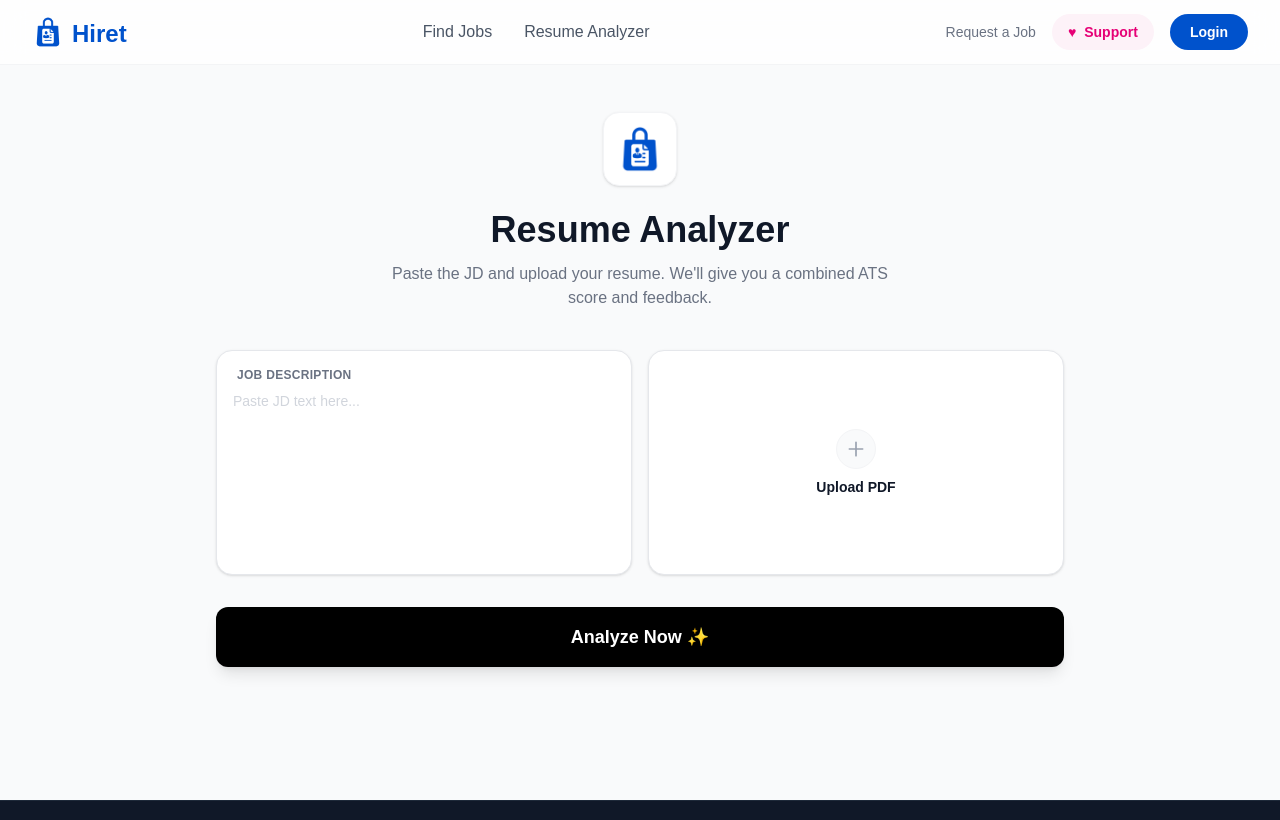
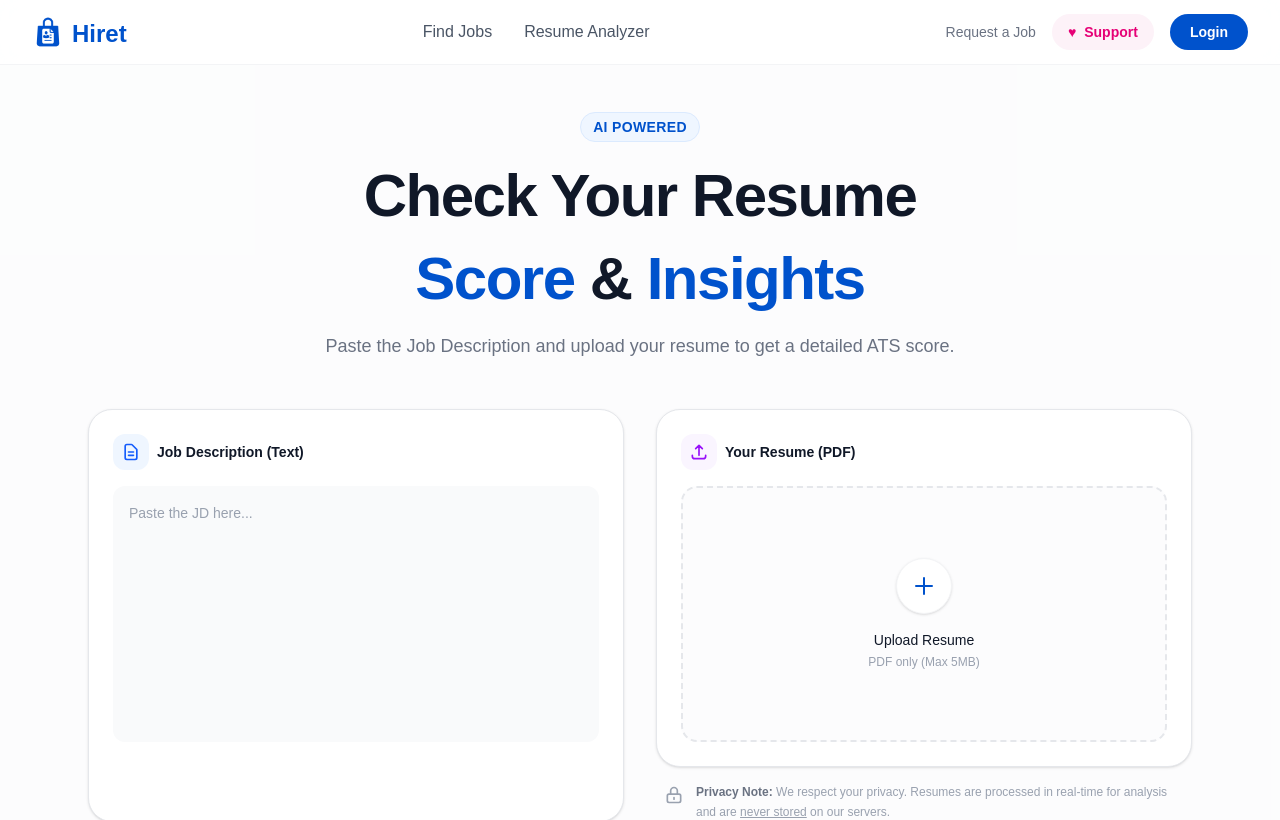
Before and after one commit to TheSurfBoard/Hiret, a Next.js app: page /analyzer in a window 1280 px wide. Shown: the top 820 px of the page. Built offline with nearby package versions, Linux system fonts and the light colour scheme; no server answers; a web font is replaced by a local one.

Commit message:
Updated the Design

```diff
--- a/app/analyzer/page.tsx
+++ b/app/analyzer/page.tsx
@@ -4,34 +4,18 @@ import NavBar from '@/components/NavBar';
 import { analyzeResume } from '../actions';
 import ReactMarkdown from 'react-markdown';
 import remarkGfm from 'remark-gfm';
-import Image from 'next/image';
 
 // Helper to get color based on score
 const getScoreColor = (score: number) => {
-  if (score >= 80) return "text-emerald-600 bg-emerald-50 border-emerald-200";
-  if (score >= 50) return "text-amber-600 bg-amber-50 border-amber-200";
-  return "text-rose-600 bg-rose-50 border-rose-200";
+  if (score >= 80) return "bg-emerald-500";
+  if (score >= 50) return "bg-amber-500";
+  return "bg-red-500";
 };
 
-// Circular Progress Component (Better for Mobile than linear)
-const ScoreRing = ({ score }: { score: number }) => {
-  const radius = 30;
-  const circumference = 2 * Math.PI * radius;
-  const offset = circumference - (score / 100) * circumference;
-
-  let strokeColor = "text-rose-500";
-  if (score >= 50) strokeColor = "text-amber-500";
-  if (score >= 80) strokeColor = "text-emerald-500";
-
-  return (
-    <div className="relative flex items-center justify-center">
-      <svg className="transform -rotate-90 w-24 h-24">
-        <circle cx="48" cy="48" r={radius} stroke="currentColor" strokeWidth="6" fill="transparent" className="text-gray-100" />
-        <circle cx="48" cy="48" r={radius} stroke="currentColor" strokeWidth="6" fill="transparent" strokeDasharray={circumference} strokeDashoffset={offset} strokeLinecap="round" className={`${strokeColor} transition-all duration-1000 ease-out`} />
-      </svg>
-      <span className="absolute text-xl font-bold font-display text-gray-900">{score}%</span>
-    </div>
-  );
+const getScoreBg = (score: number) => {
+  if (score >= 80) return "bg-emerald-500";
+  if (score >= 50) return "bg--500";
+  return "bg-red-500";
 };
 
 export default function Analyzer() {
@@ -46,137 +30,215 @@ export default function Analyzer() {
   };
 
   const handleAnalyze = async () => {
-    if (!jd || !file) { alert("Please enter JD and upload a Resume PDF!"); return; }
-    setLoading(true); setResult(''); setScore(0);
+    if (!jd || !file) {
+      alert("Please enter JD and upload a Resume PDF!");
+      return;
+    }
+    setLoading(true);
+    setResult('');
+    setScore(0);
 
     try {
       const reader = new FileReader();
       reader.readAsDataURL(file);
       reader.onload = async () => {
-        const base64Content = (reader.result as string).split(',')[1];
+        const base64String = reader.result as string;
+        const base64Content = base64String.split(',')[1];
         const data = await analyzeResume(jd, base64Content, file.name);
 
-        // 🔥 ROBUST REGEX FIX: Handles newlines, brackets, stars
-        // Looks for "Overall Match" followed by any characters until it hits a number
-        const match = data.match(/Overall Match[:\s\W]*(\d{1,3})/i);
-        if (match && match[1]) {
-          setScore(parseInt(match[1]));
-        } else {
-          setScore(0);
-        }
+        // Extract Score Logic
+        const match = data.match(/Match Score:\s*(\d+)%/i);
+        const extractedScore = match ? parseInt(match[1]) : 0;
+        setScore(extractedScore);
 
         setResult(data);
         setLoading(false);
       };
-    } catch (error) { console.error("Error:", error); alert("Analysis failed."); setLoading(false); }
+    } catch (error) {
+      console.error("Error:", error);
+      alert("Analysis failed.");
+      setLoading(false);
+    }
   };
 
   return (
-    <main className="min-h-screen bg-gray-50 selection:bg-brand-100 selection:text-brand-900 font-sans">
+    <main className="min-h-screen bg-gray-50/50 selection:bg-brand-100 selection:text-brand-900">
       <NavBar />
 
-      <div className="pt-28 pb-10 max-w-4xl mx-auto px-4 sm:px-6">
+      <div className="pt-28 pb-10 max-w-6xl mx-auto px-4 sm:px-6">
 
-        {/* Header */}
-        <div className="text-center mb-10">
-          <div className="flex justify-center mb-6">
-            <div className="bg-white p-3 rounded-2xl shadow-sm border border-gray-100">
-              <Image src="/logo.png" alt="Logo" width={48} height={48} className="w-12 h-12 object-contain" />
-            </div>
-          </div>
-          <h1 className="font-display text-3xl md:text-4xl font-bold text-gray-900 mb-3">
-            Resume Analyzer
+        {/* Header - Fixed Spacing & &nbsp; */}
+        <div className="text-center mb-12 space-y-4">
+          <span className="inline-block py-1 px-3 rounded-full bg-brand-50 text-brand-600 text-xs md:text-sm font-semibold tracking-wide border border-brand-100">
+            AI POWERED
+          </span>
+          <h1 className="font-display text-4xl md:text-5xl lg:text-6xl font-bold text-gray-900 tracking-tight leading-tight">
+            Check Your Resume <br />
+            <span className="text-brand-600 inline-block mt-2">
+              Score
+            </span>
+            &nbsp;&&nbsp;
+            <span className="text-brand-600 inline-block mt-2">
+              Insights
+            </span>
           </h1>
-          <p className="text-gray-500 text-sm md:text-base max-w-lg mx-auto">
-            Paste the JD and upload your resume. We'll give you a combined ATS score and feedback.
+          <p className="text-base md:text-lg text-gray-500 max-w-2xl mx-auto leading-relaxed">
+            Paste the Job Description and upload your resume to get a detailed ATS score.
           </p>
         </div>
 
         {/* Input Grid */}
-        <div className="grid grid-cols-1 md:grid-cols-2 gap-4 mb-8">
-          <div className="bg-white p-4 rounded-2xl border border-gray-200 shadow-sm focus-within:ring-2 focus-within:ring-brand-500 transition-all">
-            <label className="block text-xs font-bold text-gray-500 uppercase tracking-wide mb-2 ml-1">Job Description</label>
+        <div className="grid grid-cols-1 lg:grid-cols-2 gap-8 mb-12">
+          {/* JD Input */}
+          <div className="group bg-white p-5 md:p-6 rounded-3xl border border-gray-200 shadow-sm hover:shadow-md transition-all duration-300 ring-4 ring-transparent focus-within:ring-brand-50/50 focus-within:border-brand-200">
+            <div className="flex items-center gap-2 mb-4">
+              <div className="p-2 bg-blue-50 rounded-xl text-blue-600">
+                <svg className="w-5 h-5" fill="none" stroke="currentColor" viewBox="0 0 24 24"><path strokeLinecap="round" strokeLinejoin="round" strokeWidth="2" d="M9 12h6m-6 4h6m2 5H7a2 2 0 01-2-2V5a2 2 0 012-2h5.586a1 1 0 01.707.293l5.414 5.414a1 1 0 01.293.707V19a2 2 0 01-2 2z" /></svg>
+              </div>
+              <label className="text-sm font-bold text-gray-900 font-display">Job Description (Text)</label>
+            </div>
             <textarea
-              className="w-full h-40 bg-transparent border-0 p-0 text-sm resize-none focus:ring-0 text-gray-800 placeholder:text-gray-300"
-              placeholder="Paste JD text here..."
+              className="w-full h-48 md:h-64 p-4 rounded-xl bg-gray-50 border-0 focus:bg-white focus:ring-2 focus:ring-brand-500/20 text-sm leading-relaxed resize-none transition-all placeholder:text-gray-400 text-gray-700"
+              placeholder="Paste the JD here..."
               value={jd}
               onChange={(e) => setJd(e.target.value)}
             />
           </div>
 
-          <div className="bg-white p-4 rounded-2xl border border-gray-200 shadow-sm flex flex-col justify-center items-center text-center relative hover:border-brand-300 transition-all">
-            <input type="file" accept="application/pdf" onChange={handleFileChange} className="absolute inset-0 w-full h-full opacity-0 cursor-pointer z-10" />
-            <div className="p-4">
+          {/* File Upload & Privacy Note */}
+          <div className="flex flex-col">
+            <div className="group bg-white p-5 md:p-6 rounded-3xl border border-gray-200 shadow-sm hover:shadow-md transition-all duration-300 flex flex-col mb-4">
+              <div className="flex items-center gap-2 mb-4">
+                <div className="p-2 bg-purple-50 rounded-xl text-purple-600">
+                  <svg className="w-5 h-5" fill="none" stroke="currentColor" viewBox="0 0 24 24"><path strokeLinecap="round" strokeLinejoin="round" strokeWidth="2" d="M4 16v1a3 3 0 003 3h10a3 3 0 003-3v-1m-4-8l-4-4m0 0L8 8m4-4v12" /></svg>
+                </div>
+                <label className="text-sm font-bold text-gray-900 font-display">Your Resume (PDF)</label>
+              </div>
+
+              <div className="flex-grow w-full h-48 md:h-64 border-2 border-dashed border-gray-200 rounded-2xl flex flex-col items-center justify-center bg-gray-50/50 relative overflow-hidden group-hover:border-brand-300 group-hover:bg-brand-50/10 transition-all cursor-pointer">
+                <input
+                  type="file"
+                  accept="application/pdf"
+                  onChange={handleFileChange}
+                  className="absolute inset-0 w-full h-full opacity-0 cursor-pointer z-20"
+                />
+
+                <div className="text-center p-6 relative z-10">
                   {file ? (
-                <div>
-                  <div className="w-10 h-10 bg-green-50 text-green-600 rounded-full flex items-center justify-center mx-auto mb-2">
-                    <svg className="w-5 h-5" fill="none" stroke="currentColor" viewBox="0 0 24 24"><path strokeLinecap="round" strokeLinejoin="round" strokeWidth="2" d="M5 13l4 4L19 7" /></svg>
+                    <div className="animate-in fade-in zoom-in duration-300">
+                      <div className="w-14 h-14 bg-red-50 rounded-2xl flex items-center justify-center mx-auto mb-3 text-red-500 border border-red-100">
+                        <svg className="w-8 h-8" fill="none" stroke="currentColor" viewBox="0 0 24 24"><path strokeLinecap="round" strokeLinejoin="round" strokeWidth="2" d="M7 21h10a2 2 0 002-2V9.414a1 1 0 00-.293-.707l-5.414-5.414A1 1 0 0012.586 2H7a2 2 0 00-2 2v15a2 2 0 002 2z" /></svg>
                       </div>
-                  <p className="font-bold text-sm text-gray-900 truncate max-w-[150px]">{file.name}</p>
+                      <p className="font-bold text-gray-900 truncate max-w-[150px] md:max-w-[200px]">{file.name}</p>
+                      <p className="text-xs text-green-600 mt-1 font-medium">Ready to scan</p>
                     </div>
                   ) : (
-                <div>
-                  <div className="w-10 h-10 bg-gray-50 text-gray-400 rounded-full flex items-center justify-center mx-auto mb-2 border border-gray-100">
-                    <svg className="w-5 h-5" fill="none" stroke="currentColor" viewBox="0 0 24 24"><path strokeLinecap="round" strokeLinejoin="round" strokeWidth="2" d="M12 4v16m8-8H4" /></svg>
+                    <>
+                      <div className="w-14 h-14 bg-white rounded-full shadow-sm flex items-center justify-center mx-auto mb-4 border border-gray-100 group-hover:scale-110 transition-transform">
+                        <svg className="w-6 h-6 text-brand-600" fill="none" stroke="currentColor" viewBox="0 0 24 24"><path strokeLinecap="round" strokeLinejoin="round" strokeWidth="2" d="M12 4v16m8-8H4" /></svg>
                       </div>
-                  <p className="font-bold text-sm text-gray-900">Upload PDF</p>
-                </div>
+                      <p className="text-gray-900 font-medium text-sm">Upload Resume</p>
+                      <p className="text-xs text-gray-400 mt-1">PDF only (Max 5MB)</p>
+                    </>
                   )}
                 </div>
               </div>
             </div>
 
+            {/* Added Privacy Note */}
+            <div className="flex items-start gap-3 px-2">
+              <svg className="w-5 h-5 text-gray-400 mt-0.5 flex-shrink-0" fill="none" stroke="currentColor" viewBox="0 0 24 24"><path strokeLinecap="round" strokeLinejoin="round" strokeWidth="2" d="M12 15v2m-6 4h12a2 2 0 002-2v-6a2 2 0 00-2-2H6a2 2 0 00-2 2v6a2 2 0 002 2zm10-10V7a4 4 0 00-8 0v4h8z" /></svg>
+              <p className="text-xs text-gray-400 leading-relaxed">
+                <span className="font-semibold text-gray-500">Privacy Note:</span> We respect your privacy. Resumes are processed in real-time for analysis and are <span className="underline">never stored</span> on our servers.
+              </p>
+            </div>
+          </div>
+        </div>
+
         {/* Action Button */}
+        <div className="text-center mb-16">
           <button
             onClick={handleAnalyze}
             disabled={loading}
-          className="w-full bg-black text-white py-4 rounded-xl font-bold text-lg hover:bg-gray-800 transition shadow-lg disabled:opacity-70 mb-12 flex items-center justify-center gap-2"
+            className="w-full md:w-auto px-10 py-4 bg-brand-600 text-white rounded-full font-bold text-lg hover:bg-brand-700 transition shadow-xl disabled:opacity-70 flex items-center justify-center gap-2 mx-auto"
           >
-          {loading ? "Scanning Resume..." : "Analyze Now ✨"}
+            {loading ? "Analyzing..." : "Check My Score 🚀"}
           </button>
-
-        {/* 🔥 UNIFIED REPORT CARD (Single Component) */}
-        {result && (
-          <div className="bg-white rounded-3xl shadow-xl border border-gray-100 overflow-hidden animate-fade-in-up">
-
-            {/* 1. Top Section: Score & Verdict */}
-            <div className="bg-gray-50/50 p-6 md:p-8 border-b border-gray-100 flex flex-col md:flex-row items-center gap-6 md:gap-8 text-center md:text-left">
-              {/* Score Ring */}
-              <div className="shrink-0">
-                <ScoreRing score={score} />
         </div>
 
-              {/* Text Info */}
-              <div className="flex-1">
-                <h2 className="text-xl font-display font-bold text-gray-900 mb-2">Analysis Complete</h2>
-                <p className="text-sm text-gray-500 leading-relaxed">
-                  We found a <span className={`font-bold ${getScoreColor(score).split(' ')[0]}`}>{score}% match</span> based on the keywords and skills found in your resume compared to the job description.
-                </p>
+        {/* Result Section */}
+        {result && (
+          <div className="animate-fade-in-up space-y-8">
+
+            {/* Linear Progress Bar Section */}
+            <div className="bg-white p-8 rounded-[2rem] border border-gray-200 shadow-xl relative overflow-hidden">
+              <div className="flex flex-col md:flex-row items-end md:items-center justify-between mb-4 gap-2">
+                <div>
+                  <h2 className="text-2xl font-display font-bold text-gray-900">Compatibility Score</h2>
+                  <p className="text-gray-500 text-sm mt-1">Match based on JD keywords & skills</p>
+                </div>
+                <div className={`px-4 py-2 rounded-xl font-bold text-2xl font-display ${getScoreBg(score)} ${getScoreColor(score)}`}>
+                  {score}%
                 </div>
               </div>
 
-            {/* 2. Scrollable Report Body */}
-            <div className="p-6 md:p-8">
-              <div className="prose prose-sm md:prose-base max-w-none text-gray-600">
+              {/* Linear Bar Container */}
+              <div className="w-full h-6 bg-gray-100 rounded-full overflow-hidden relative">
+                {/* Animated Fill */}
+                <div
+                  className={`h-full rounded-full transition-all duration-1000 ease-out ${getScoreColor(score).split(' ')[0]}`}
+                  style={{ width: `${score}%` }}
+                >
+                  {/* Shine Effect */}
+                  <div className="absolute top-0 left-0 bottom-0 w-full bg-gradient-to-r from-transparent via-white/20 to-transparent animate-shimmer" style={{ backgroundSize: '200% 100%' }}></div>
+                </div>
+              </div>
+            </div>
+
+            {/* Detailed Report */}
+            <div className="bg-white rounded-[2rem] p-6 md:p-10 border border-gray-200 shadow-xl">
+              <div className="prose prose-lg max-w-none">
                 <ReactMarkdown
                    remarkPlugins={[remarkGfm]}
                    components={{
-                    h1: () => null, // Hide H1
-                    h2: ({ node, ...props }) => <h2 className="text-lg font-bold text-gray-900 mt-8 mb-4 flex items-center gap-2 border-b border-gray-100 pb-2" {...props} />,
-                    // Compact Tables
-                    table: ({ node, ...props }) => <div className="overflow-x-auto my-6 border border-gray-200 rounded-xl"><table className="w-full text-xs md:text-sm text-left" {...props} /></div>,
-                    thead: ({ node, ...props }) => <thead className="bg-gray-50 text-gray-900 font-bold" {...props} />,
-                    th: ({ node, ...props }) => <th className="px-4 py-3 whitespace-nowrap" {...props} />,
-                    td: ({ node, ...props }) => <td className="px-4 py-3 border-t border-gray-100" {...props} />,
-                    // Clean Lists
-                    ul: ({ node, ...props }) => <ul className="space-y-2 my-4 pl-0 list-none" {...props} />,
+                  // Headings Style
+                      h1: ({ node, ...props }) => <h1 className="hidden" {...props} />,
+                      h2: ({ node, ...props }) => <h2 className="text-2xl font-bold text-gray-900 mt-10 mb-6 pb-2 border-b border-gray-100 flex items-center gap-2" {...props} />,
+                     h3: ({ node, ...props }) => <h3 className="text-lg font-bold text-blue-600 mt-6 mb-3 uppercase tracking-wide" {...props} />,
+
+                   // Paragraph Style
+                     p: ({ node, ...props }) => <p className="text-gray-600 text-sm leading-relaxed mb-3" {...props} />,
+
+                  // Lists -> Cards conversion
+                     ul: ({ node, ...props }) => <ul className="space-y-3 my-4 list-none pl-0" {...props} />,
                      li: ({ node, ...props }) => (
-                      <li className="flex items-start gap-3 text-sm bg-gray-50 p-3 rounded-lg border border-transparent hover:border-gray-200 transition-colors" {...props}>
-                        <span className="text-blue-500 mt-0.5">•</span>
-                        <span className="flex-1">{props.children}</span>
+                      <li className="bg-white p-3 rounded-xl border border-gray-100 shadow-sm flex flex-row gap-3 items-start" {...props}>
+                       <div className="mt-0.5 p-1 bg-brand-50 rounded-full text-brand-600 shrink-0">
+                        {/* Chinna Checkmark Icon */}
+                        <svg className="w-3 h-3" fill="none" stroke="currentColor" viewBox="0 0 24 24"><path strokeLinecap="round" strokeLinejoin="round" strokeWidth="3" d="M5 13l4 4L19 7" /></svg>
+                       </div>
+                           {/* Font size taggincha (text-sm) for mobile fit */}
+                       <div className="flex-1 text-sm text-gray-700 leading-snug">{props.children}</div>
                        </li>
                       ),
-                    p: ({ node, ...props }) => <p className="mb-4 leading-relaxed" {...props} />,
+
+                   // 🔥 TABLES STYLING (Main Update)
+                      table: ({ node, ...props }) => (
+                        <div className="overflow-x-auto my-8 rounded-2xl border border-gray-200 shadow-sm">
+                          <table className="w-full text-sm text-left text-gray-600" {...props} />
+                        </div>
+                         ),
+                      thead: ({ node, ...props }) => <thead className="bg-gray-50 text-gray-900 font-bold uppercase text-xs" {...props} />,
+                       th: ({ node, ...props }) => <th className="px-6 py-4" {...props} />,
+                       td: ({ node, ...props }) => <td className="px-6 py-4 border-t border-gray-100" {...props} />,
+
+                  // Verdict Box Style
+                        blockquote: ({ node, ...props }) => (
+                    <div className="bg-blue-50 p-6 rounded-2xl border-l-4 border-blue-500 italic text-blue-900 my-6 font-medium">
+                      {props.children}
+                    </div>
+                     ),
+
                      strong: ({ node, ...props }) => <span className="font-bold text-gray-900" {...props} />,
                      }}
                       >
@@ -184,10 +246,8 @@ export default function Analyzer() {
                 </ReactMarkdown>
               </div>
             </div>
-
           </div>
         )}
-
       </div>
     </main>
   );
```
Lines whose indentation alone changed are shown as unchanged.
